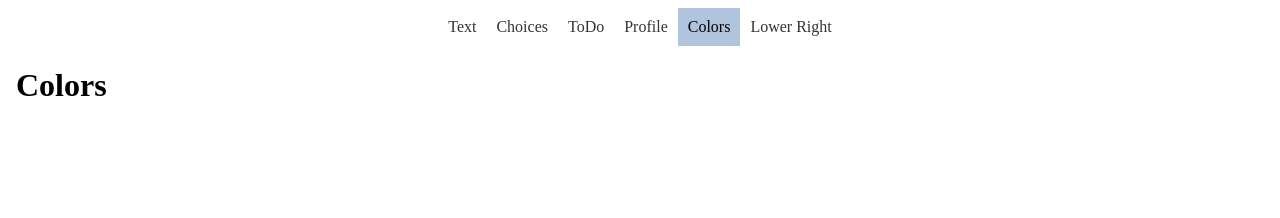
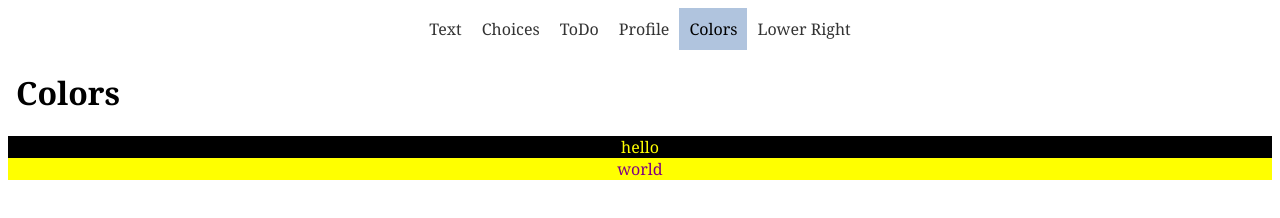
Before and after one commit to fkarim12/Evexia, a plain HTML site: page colors.html in a window 1280 px wide. Drawn offline with Linux system fonts and the light colour scheme.

Commit message:
Added to colors and lower_right

```diff
--- /dev/null
+++ b/colors.css
@@ -0,0 +1,16 @@
+body{
+    font-family: Georgia, serif;
+}
+
+#div1{
+    background-color: black;
+    color: yellow;
+    margin: auto;
+    text-align: center;
+}
+
+#div2{
+    background-color: yellow;
+    color: purple;
+    text-align: center;
+}
--- a/colors.html
+++ b/colors.html
@@ -6,6 +6,8 @@
     <meta name="viewport" content="width=device-width, initial-scale=1.0" />
     <title>Evexia</title>
     <link rel="stylesheet" href="stylesGeneral.css" />
+    <link rel = "stylesheet" href = "colors.css" type = "text/css">
+
     <style>
         header {
             position: sticky;
@@ -28,6 +30,10 @@
       <h1>
         Colors
       </h1>
+
+      <div id = "div1">hello</div>
+      <div id = "div2">world</div>
+
     </main>
   </body>
 </html>
--- /dev/null
+++ b/lower.css
@@ -0,0 +1,12 @@
+body{
+    font-family: Georgia, serif;
+}
+
+
+#div1{
+    position: absolute;
+    bottom: 0;
+    right: 0;
+    margin-right: 10px;
+    margin-bottom: 10px;
+}
```
Also changed, not shown: lower_right.html (+3 -0 lines).
